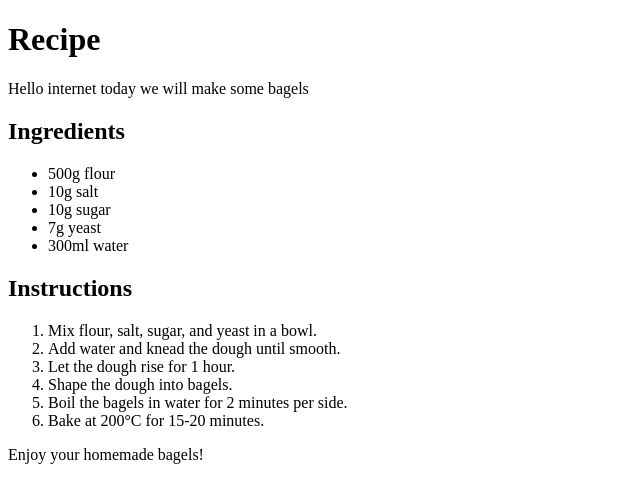
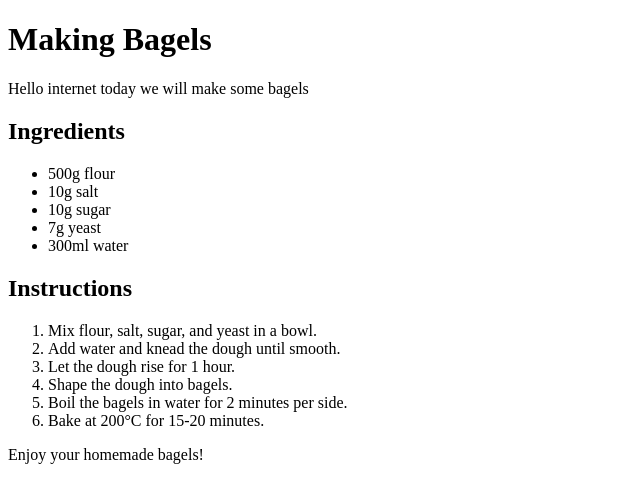
Before and after one commit to reuben-kuya/first-site, a website: page recipe.html in a window 1280 px wide. Shown: the whole page, without its empty margins (0-640 px from the left). Drawn offline with Linux system fonts and the light colour scheme.

Commit message:
ahqtuejfkfudjffeic

```diff
--- a/recipe.html
+++ b/recipe.html
@@ -6,7 +6,7 @@
     <title>Recipe</title>
 </head>
 <body>
-    <h1>Recipe</h1>
+    <h1>Making Bagels</h1>
     <p>Hello internet today we will make some bagels </p>
     <h2>Ingredients</h2>
     <ul>
```
